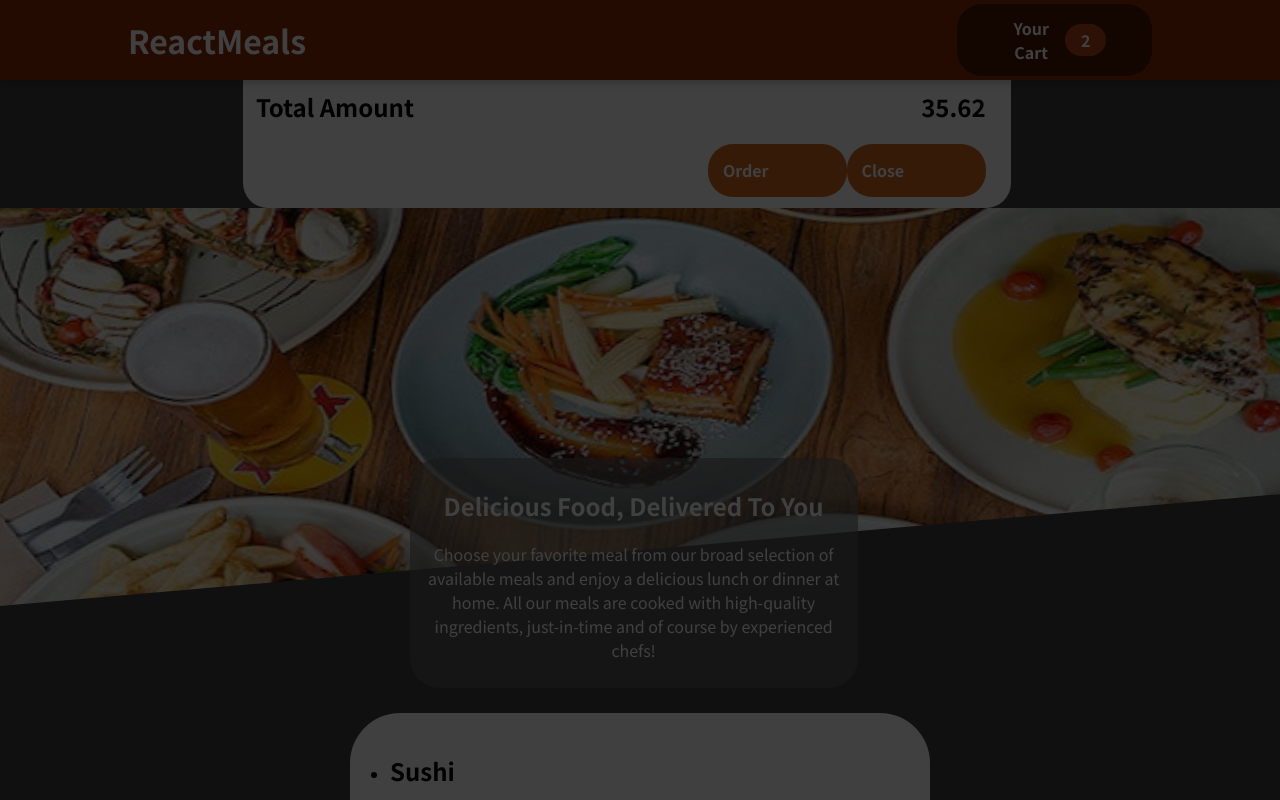
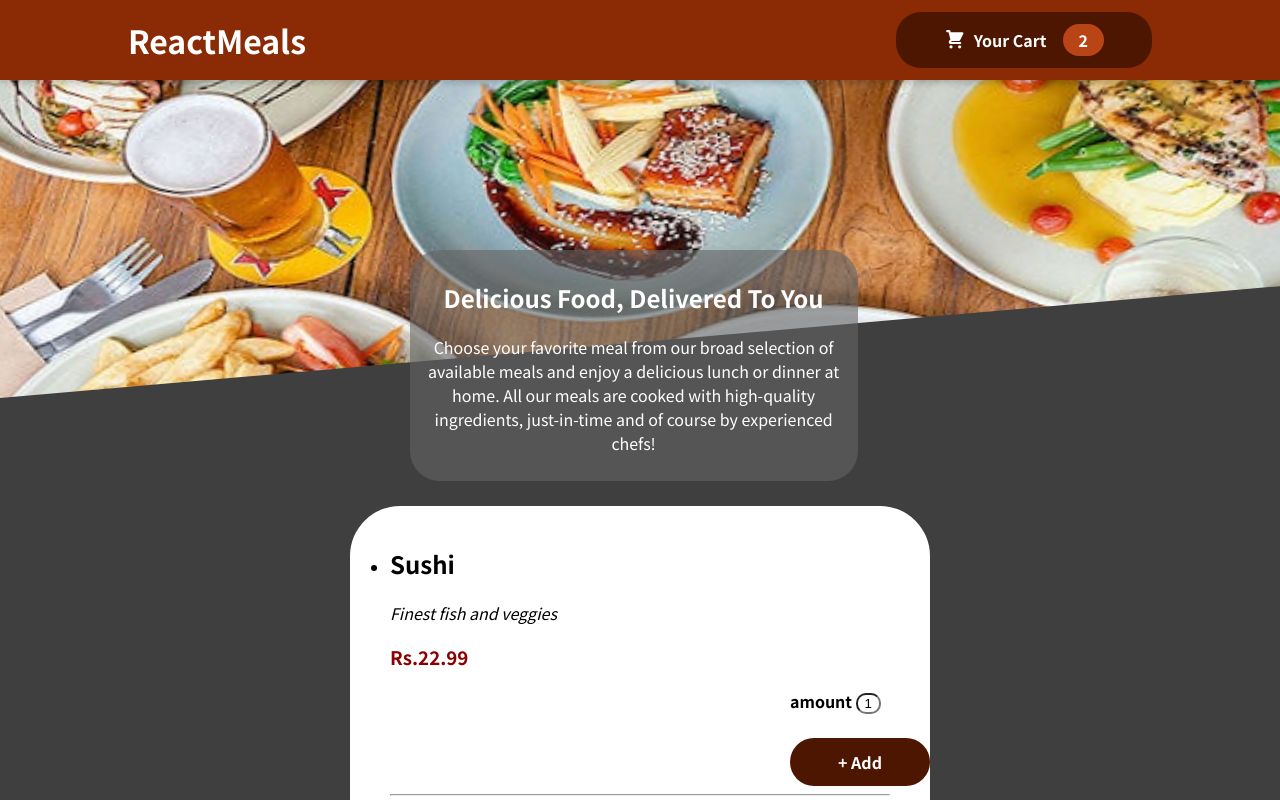
Before and after one commit to NSINGHRAJPUT/food-order-app, a React (Create React App) app: page / in a window 1280 px wide. Shown: the top 800 px of the page. Built offline with nearby package versions, Linux system fonts and the light colour scheme.

Commit message:
cartOpenAndClose

```diff
--- a/src/App.js
+++ b/src/App.js
@@ -1,14 +1,24 @@
-import { Fragment } from "react";
+import { Fragment, useState } from "react";
 import Header from "./components/Layout/Header";
 import MealsSummary from "./components/Meals/MealsSummary";
 import Meals from "./components/Meals/Meals";
 import Cart from "./components/Cart/Cart";
 
 function App() {
+  const [cartVisible, setCartVisible] = useState(false);
+
+  const cartVisibleHandler = () => {
+    setCartVisible(true);
+  };
+
+  const cartHideHandler = () => {
+    setCartVisible(false);
+  };
+
   return (
     <Fragment>
-      <Cart />
-      <Header />
+      {cartVisible && <Cart onCloseCart={cartHideHandler} />}
+      <Header onCartClick={cartVisibleHandler} />
       <MealsSummary />
       <Meals />
     </Fragment>
--- a/src/components/Cart/Cart.css
+++ b/src/components/Cart/Cart.css
@@ -1,6 +1,6 @@
 .cart {
-  width: 60%;
-  margin-left: 19%;
+  width: 95%;
+  margin-left: 2%;
   background: white;
   padding: 1% 2% 5% 1%;
   border-radius: 25px;
@@ -10,11 +10,11 @@
   display: flex;
   justify-content: space-between;
 }
-button {
+.button-btn {
   width: 19%;
   padding: 2%;
-  background: chocolate;
+  text-align: center;
+  float: right;
+  margin-right: 27%;
   display: flex;
-  justify-content: space-between;
-  float: right;
 }
--- a/src/components/Cart/Cart.js
+++ b/src/components/Cart/Cart.js
@@ -1,9 +1,9 @@
 import "./Cart.css";
 import Modal from "../UI/Modal";
 
-const Cart = () => {
+const Cart = ({ onCloseCart }) => {
   return (
-    <Modal>
+    <Modal onCloseCart={onCloseCart}>
       <div className="cart">
         <ul className="title">
           <li>Sushi</li>
@@ -13,7 +13,7 @@ const Cart = () => {
           <h2>35.62</h2>
         </div>
         <div className="button-btn">
-          <button>Close</button>
+          <button onClick={onCloseCart}>Close</button>
           <button>Order</button>
         </div>
       </div>
--- a/src/components/Layout/Header.js
+++ b/src/components/Layout/Header.js
@@ -3,12 +3,12 @@ import mealsImage from "../../assets/meals.png";
 import "./Header.css";
 import HeaderCartButton from "./HeaderCartButton";
 
-const Header = () => {
+const Header = (props) => {
   return (
     <Fragment>
       <header className="header">
         <h1>ReactMeals</h1>
-        <HeaderCartButton />
+        <HeaderCartButton onCartClick={props.onCartClick} />
       </header>
       <div className="main-image">
         <img src={mealsImage} alt="meals" />
--- a/src/components/Layout/HeaderCartButton.js
+++ b/src/components/Layout/HeaderCartButton.js
@@ -3,7 +3,7 @@ import "./HeaderCartButton.css";
 
 const HeaderCartButton = (props) => {
   return (
-    <button className="button">
+    <button onClick={props.onCartClick} className="button">
       <span className="icon">
         <CartIcon />
       </span>
--- a/src/components/UI/Modal.js
+++ b/src/components/UI/Modal.js
@@ -1,13 +1,15 @@
-import "./Modal.css";
 import { Fragment } from "react";
 import ReactDOM from "react-dom";
 
-const BackDrop = () => {
-  return <div className="backdrop"></div>;
+import "./Modal.css";
+
+const Backdrop = (props) => {
+  return <div className="backdrop" onClick={props.onCloseCart} />;
 };
+
 const ModalOverlay = (props) => {
   return (
-    <div className="model">
+    <div className="modal">
       <div className="content">{props.children}</div>
     </div>
   );
@@ -18,7 +20,10 @@ const portalElement = document.getElementById("overlays");
 const Modal = (props) => {
   return (
     <Fragment>
-      {ReactDOM.createPortal(<BackDrop />, portalElement)}
+      {ReactDOM.createPortal(
+        <Backdrop onCloseCart={props.onCloseCart} />,
+        portalElement
+      )}
       {ReactDOM.createPortal(
         <ModalOverlay>{props.children}</ModalOverlay>,
         portalElement
```
